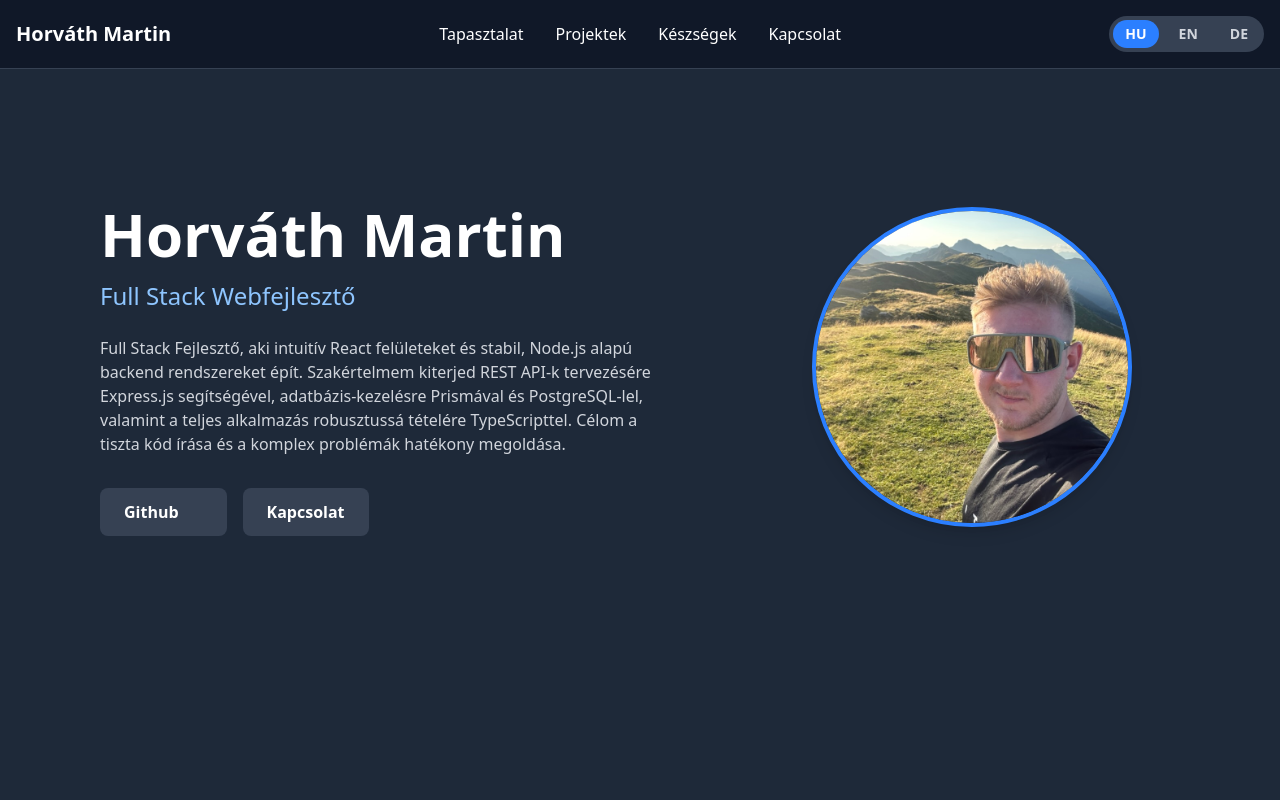
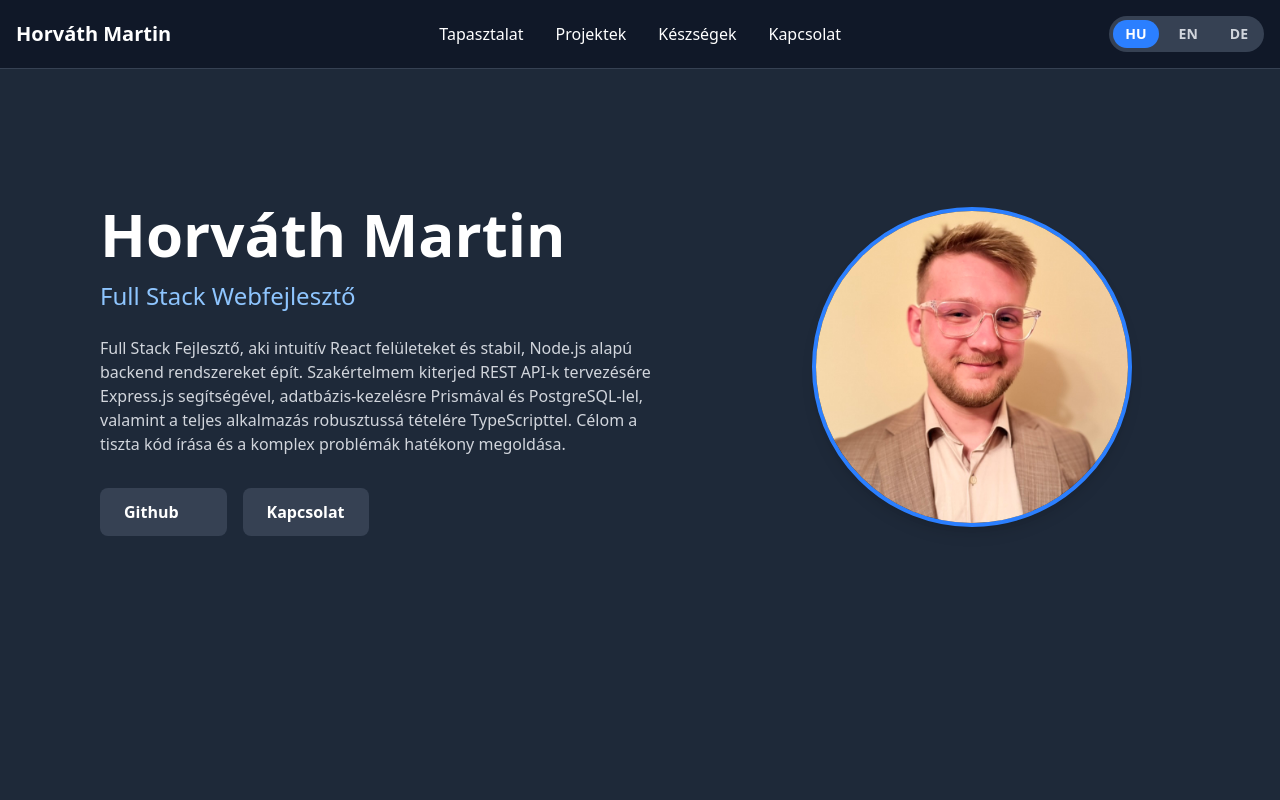
Before and after one commit to horvathmartin97/portfolio, a React (Vite) app in the folder MartinH-Portfolio/: page / in a window 1280 px wide. Shown: the top 800 px of the page. Built offline with nearby package versions, Linux system fonts and the light colour scheme; some icons are missing.

Commit message:
refactor: Replace profile image and remove unused asset

```diff
--- a/MartinH-Portfolio/src/components/Hero.tsx
+++ b/MartinH-Portfolio/src/components/Hero.tsx
@@ -1,6 +1,6 @@
 import GitHubIcon from "@mui/icons-material/GitHub";
 import { useTranslation } from "react-i18next";
-import itsme from "../assets/itsme.jpeg";
+import thatsme from "../assets/thatsme.jpeg";
 
 export default function Hero() {
   const { t } = useTranslation();
@@ -46,7 +46,7 @@ export default function Hero() {
           <div className="w-64 h-64 md:w-80 md:h-80 rounded-full overflow-hidden border-4 border-blue-500 shadow-lg">
             <div className="w-full h-full bg-gray-600 flex items-center justify-center text-gray-400 text-xl">
               <img
-                src={itsme}
+                src={thatsme}
                 alt="Horváth Martin profilképe"
                 className="w-full h-full object-cover"
               />
```
Also changed, not shown: MartinH-Portfolio/src/assets/itsme.jpeg (deleted), MartinH-Portfolio/src/assets/thatsme.jpeg (added).
